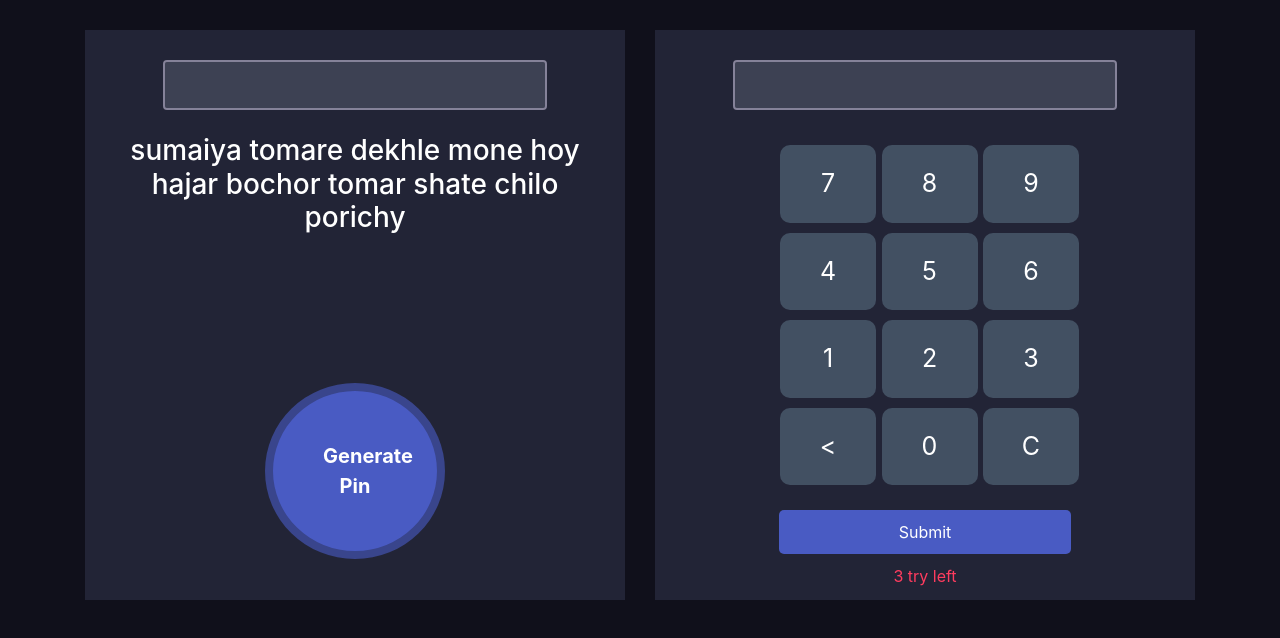
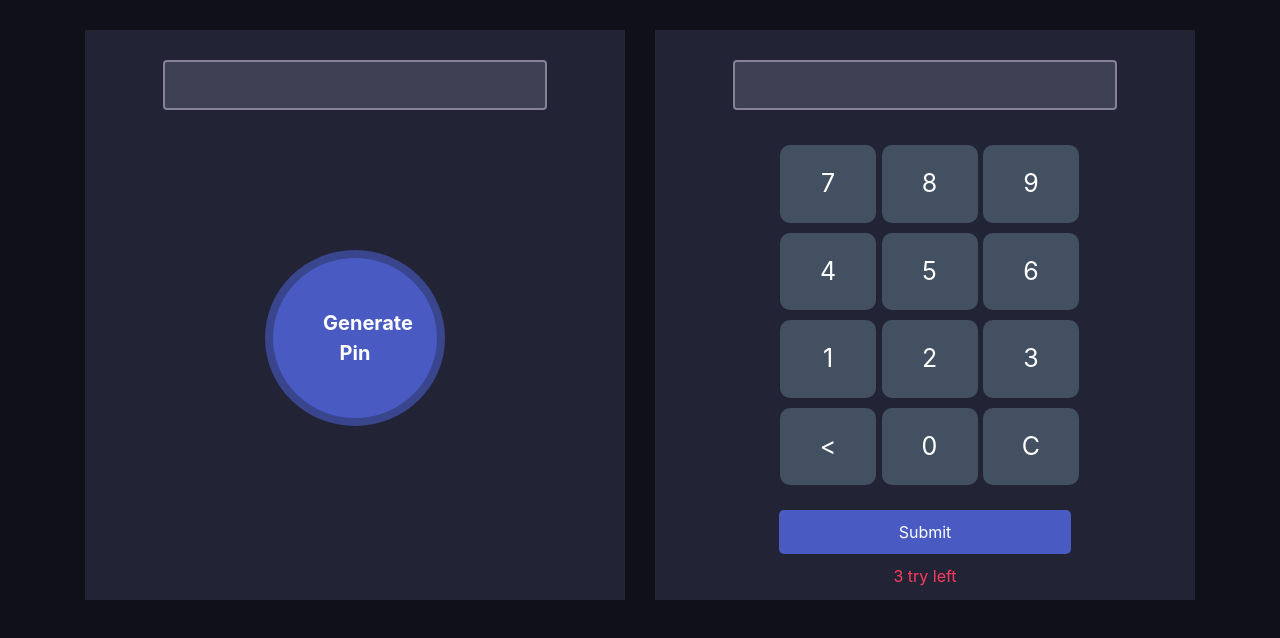
Before and after one commit to sharifulislm/generatePin-verifypin, a plain HTML site: page index.html in a window 1280 px wide. Drawn offline with nearby package versions, Linux system fonts and the light colour scheme.

Commit message:
Update index.html

```diff
--- a/index.html
+++ b/index.html
@@ -15,7 +15,7 @@
                 <div class="pin-generator half-width">
                     <input id="display-pin" class="form-control" type="text">
 
-                           <h3 style="color: white;" class ="mt-4">  sumaiya tomare dekhle mone hoy hajar bochor tomar shate chilo porichy </h3>
+
                     <button onclick="generatePin()" class="generate-btn">Generate Pin</button>
                 </div>
             </div>
```
